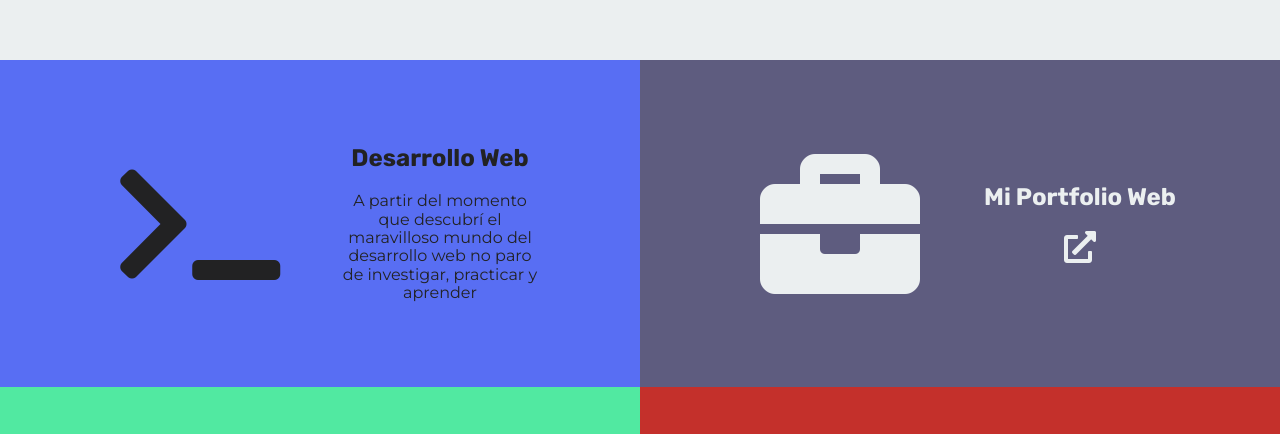
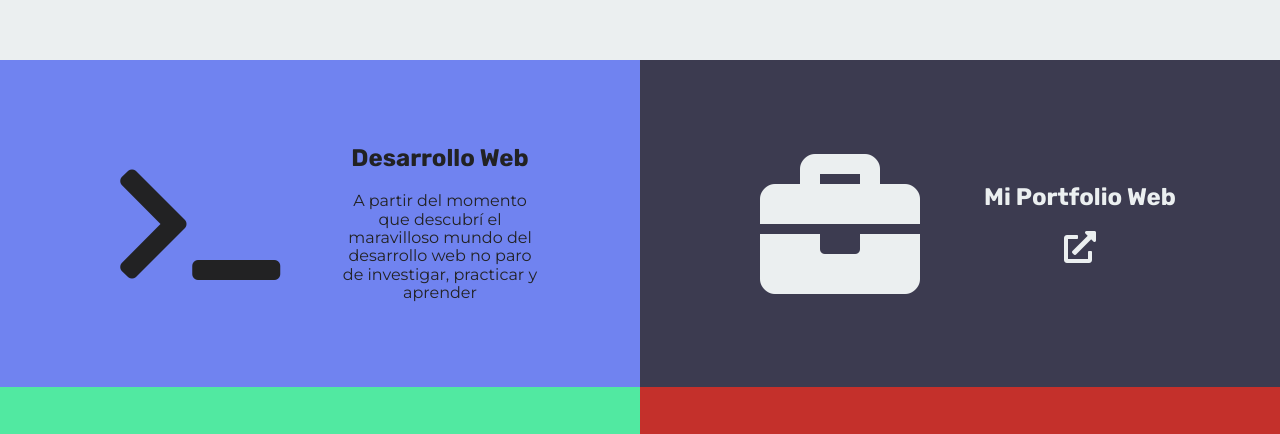
Before and after one commit to cledesma92/cvconestilo, a plain HTML site: page index.html in a window 1280 px wide. Shown: the part 1490-1924 px from the top of the page. Drawn offline with Linux system fonts and the light colour scheme.

Commit message:
Modificación de colores

```diff
--- a/css/style.css
+++ b/css/style.css
@@ -16,8 +16,8 @@ body {
   --oscuro: #222223ff;
   --claro: #ebeff0ff;
   --verde: #51e9a1ff;
-  --azul: #586ef3ff;
-  --gris: #5e5c7f;
+  --azul: rgb(112, 131, 240);
+  --gris: #3c3b50;
   --rojo: #c4302b;
 }
 
```
